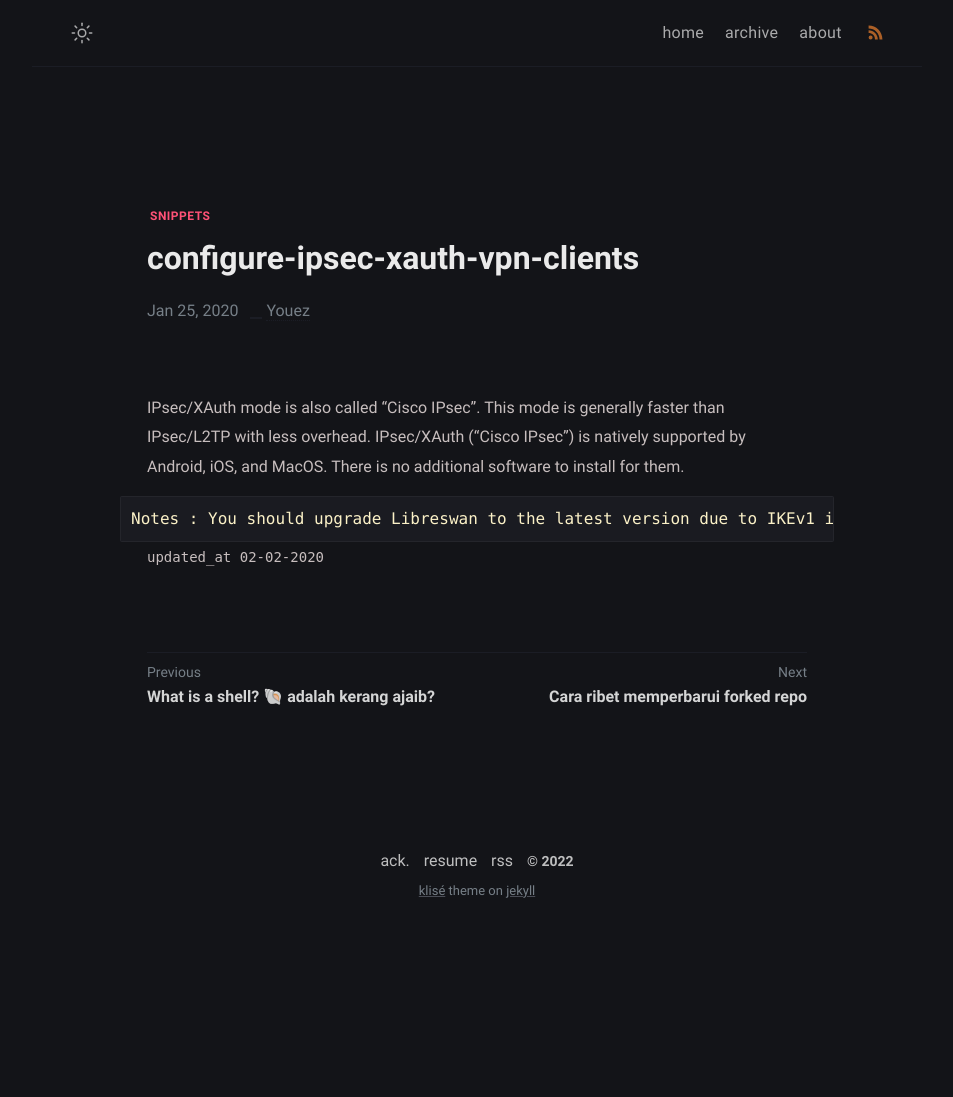
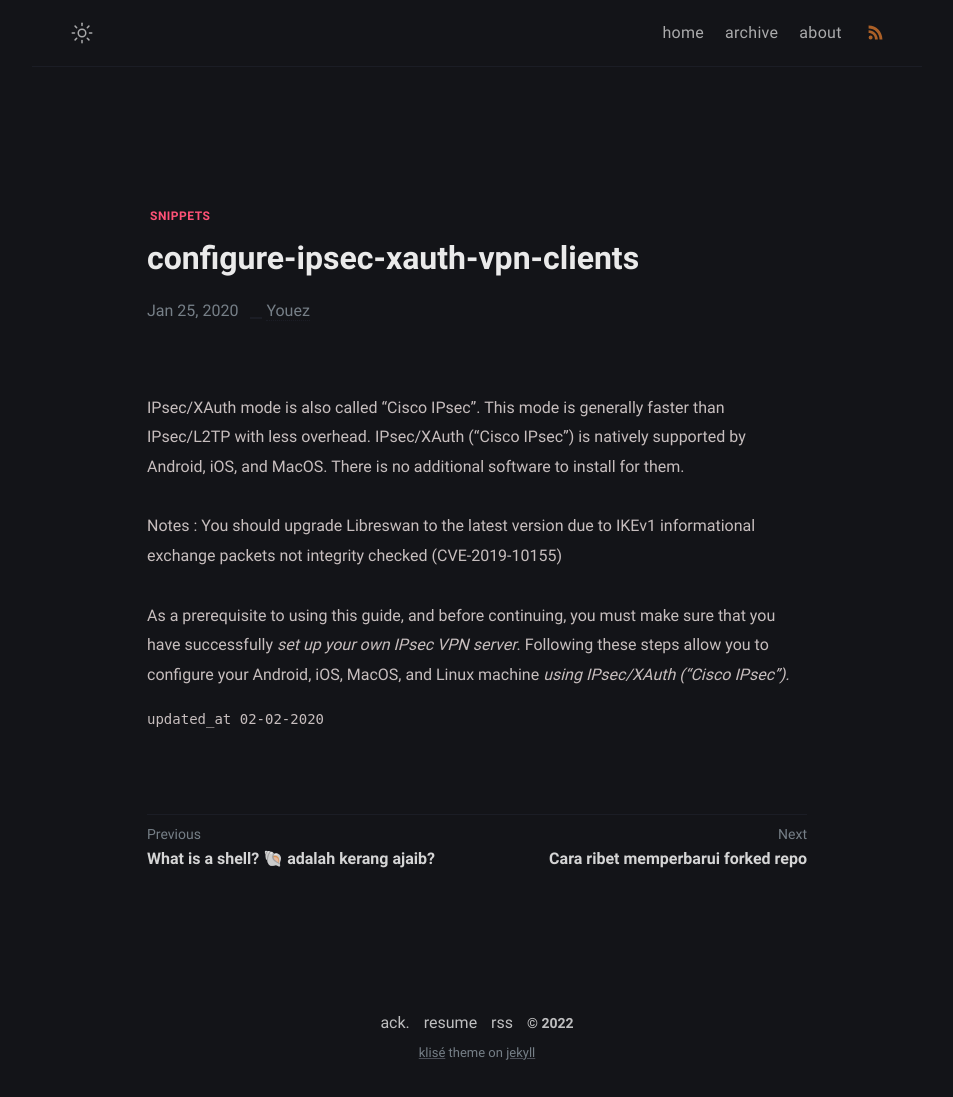
Before and after one commit to bayjdm/klise, a Jekyll site: the page built from _posts/configure-ipsec-xauth-vpn-clients/2022-06-29-configure-ipsec-xauth-vpn-clients.md, in a window 1280 px wide. Shown: the whole page, without its empty margins (163-1116 px from the left). Built offline with Jekyll 4.4.1, drawn with Linux system fonts in a browser that asks for light colours; some web fonts are replaced; before the commit the page ends 935 px from its top, so only the background shows below that.

Commit message:
Update 2022-06-29-configure-ipsec-xauth-vpn-clients.md

````diff
--- a/_posts/configure-ipsec-xauth-vpn-clients/2022-06-29-configure-ipsec-xauth-vpn-clients.md
+++ b/_posts/configure-ipsec-xauth-vpn-clients/2022-06-29-configure-ipsec-xauth-vpn-clients.md
@@ -9,6 +9,6 @@ image: "https://rtd.ditatompel.com/content/images/size/w2000/2019/06/tyler-frant
 
 IPsec/XAuth mode is also called "Cisco IPsec". This mode is generally faster than IPsec/L2TP with less overhead. IPsec/XAuth ("Cisco IPsec") is natively supported by Android, iOS, and MacOS. There is no additional software to install for them.
 
-```bash
 Notes : You should upgrade Libreswan to the latest version due to IKEv1 informational exchange packets not integrity checked (CVE-2019-10155)
-```
+
+As a prerequisite to using this guide, and before continuing, you must make sure that you have successfully _set up your own IPsec VPN server_. Following these steps allow you to configure your Android, iOS, MacOS, and Linux machine *using IPsec/XAuth ("Cisco IPsec").*
````
